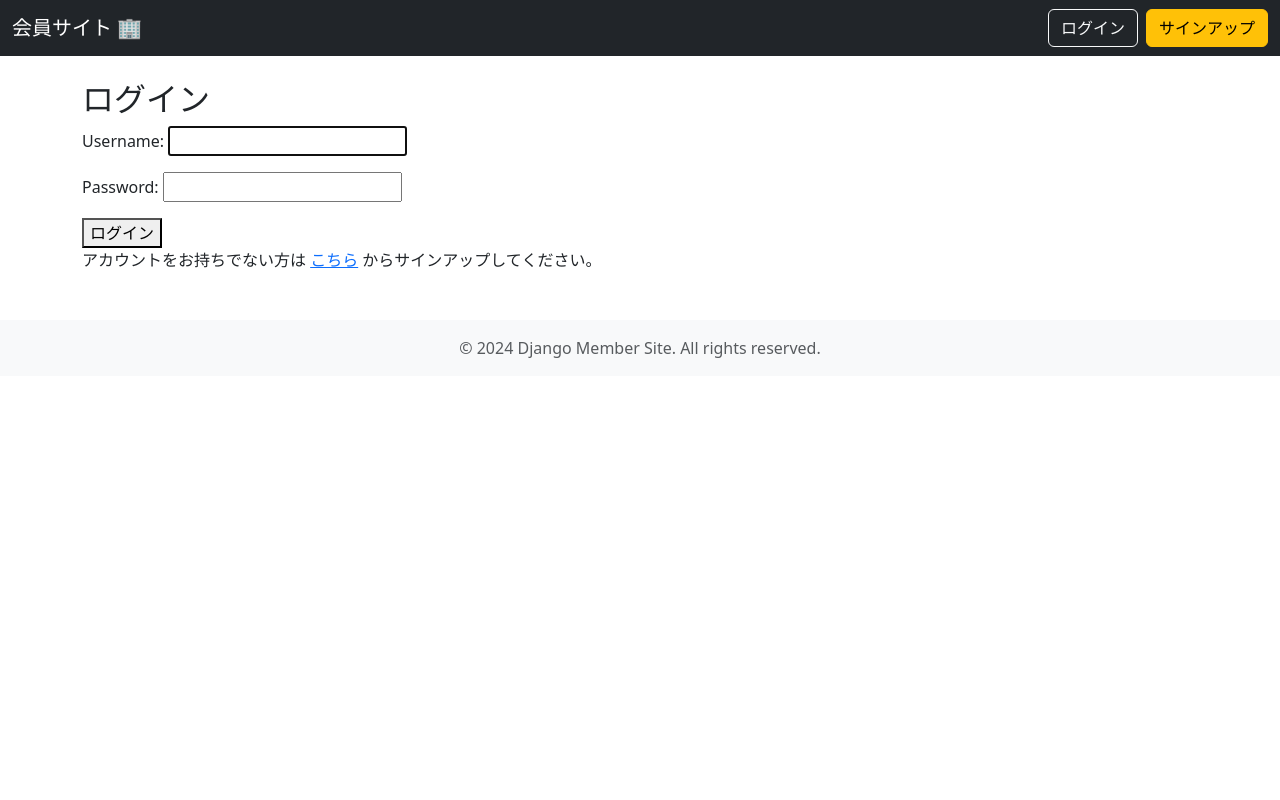
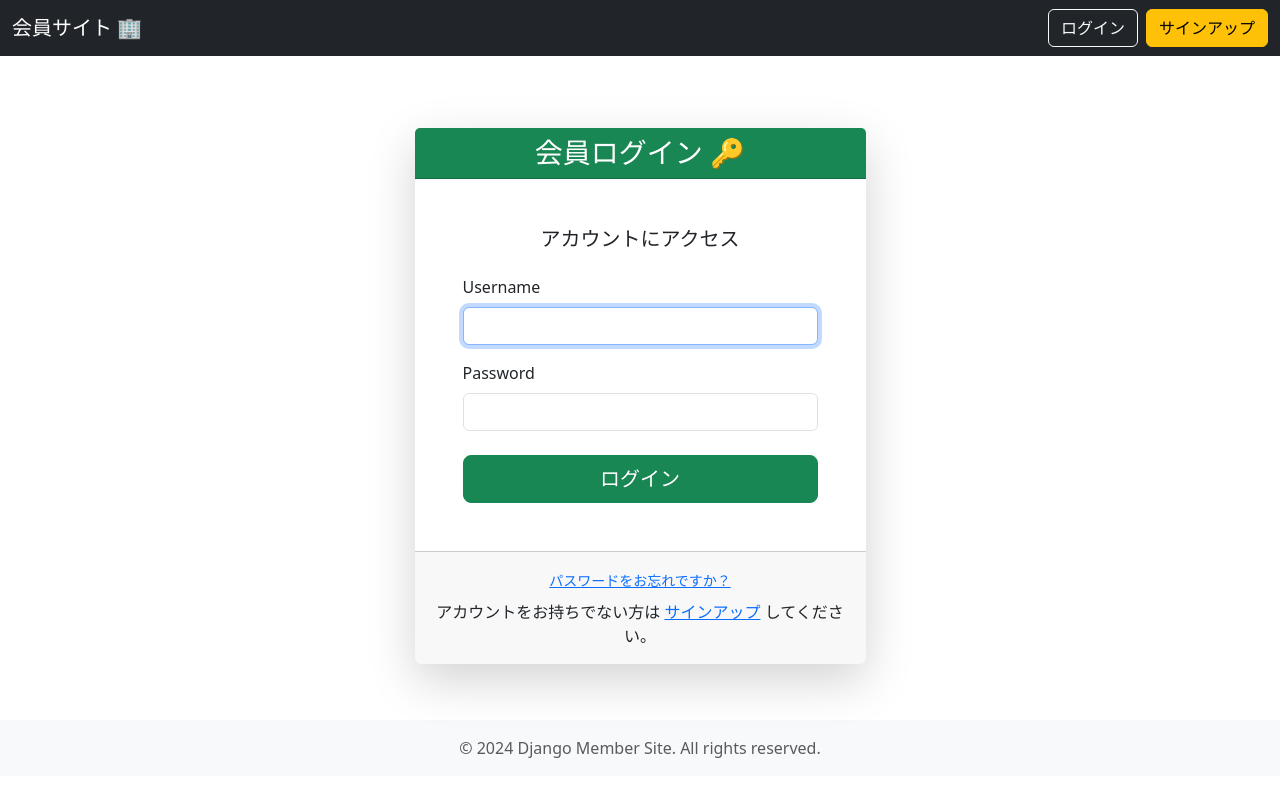
Before and after one commit to k5-kishimoto/LifeSafetyGuarantee, a Django app: page /accounts/login/ in a window 1280 px wide. Run offline with Django 5.2, Linux system fonts and the light colour scheme; some libraries are stand-ins or nearby versions.

Commit message:
fly.io用にコミット

```diff
--- a/accounts/forms.py
+++ b/accounts/forms.py
@@ -40,11 +40,10 @@ class CustomUserCreationForm(UserCreationForm):
             'username',
             'first_name',
             'last_name',
-            'email',
             'birthday',
         )
 
         # 💡 username のラベルを日本語に設定
         labels = {
-            'username': 'ユーザー名',
+            'username': 'ユーザ名・メールアドレス',
         }
--- a/templates/registration/login.html
+++ b/templates/registration/login.html
@@ -1,16 +1,62 @@
 {% extends 'base.html' %}
+{% load widget_tweaks %}
 
 {% block title %}ログイン{% endblock %}
 
 {% block content %}
-<h2>ログイン</h2>
-<form method="post">
-    {% csrf_token %}
-    {{ form.as_p }}
-    <button type="submit">ログイン</button>
-    {% if form.errors %}
-        <p style="color: red;">ユーザー名またはパスワードが正しくありません。</p>
-    {% endif %}
-</form>
-<p>アカウントをお持ちでない方は <a href="{% url 'signup' %}">こちら</a> からサインアップしてください。</p>
+<div class="row justify-content-center">
+    <div class="col-md-8 col-lg-5">
+
+        <div class="card shadow-lg border-0 mt-5 mb-4">
+            <div class="card-header bg-success text-white text-center">
+                <h3 class="mb-0">会員ログイン 🔑</h3>
+            </div>
+
+            <div class="card-body p-4 p-md-5">
+
+                <h5 class="card-title text-center mb-4">アカウントにアクセス</h5>
+
+                {% if form.errors %}
+                    <div class="alert alert-danger" role="alert">
+                        ユーザー名またはパスワードが正しくありません。
+                    </div>
+                {% endif %}
+
+                <form method="post">
+                    {% csrf_token %}
+
+                    {% for field in form %}
+                        <div class="mb-3">
+                            <label for="{{ field.id_for_label }}" class="form-label">
+                                {{ field.label }}
+                            </label>
+                            {{ field|add_class:"form-control" }}
+
+                            {% for error in field.errors %}
+                                <div class="text-danger small mt-1">{{ error }}</div>
+                            {% endfor %}
+                        </div>
+                    {% endfor %}
+
+                    <div class="d-grid gap-2 mt-4">
+                        <button type="submit" class="btn btn-success btn-lg">ログイン</button>
+                    </div>
+
+                    {% if next %}
+                        <input type="hidden" name="next" value="{{ next }}" />
+                    {% endif %}
+                </form>
+
+            </div>
+
+            <div class="card-footer text-center py-3">
+                <p class="mb-2">
+                    <a href="{% url 'password_reset' %}" class="small">パスワードをお忘れですか？</a>
+                </p>
+                <p class="mb-0">アカウントをお持ちでない方は <a href="{% url 'signup' %}">サインアップ</a> してください。</p>
+            </div>
+        </div>
+
+    </div>
+</div>
 {% endblock %}
```
Also changed, not shown: accounts/views.py (+23 -8 lines), config/settings.py (+11 -1 lines), templates/accounts/home.html (+3 -4 lines), db.sqlite3.
